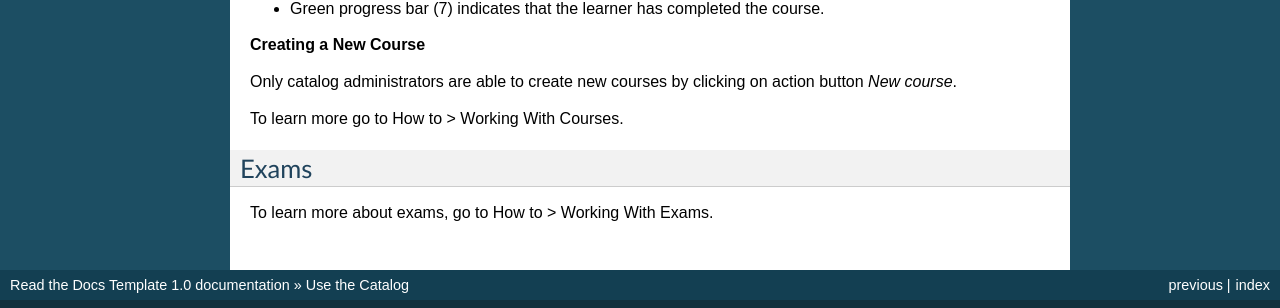
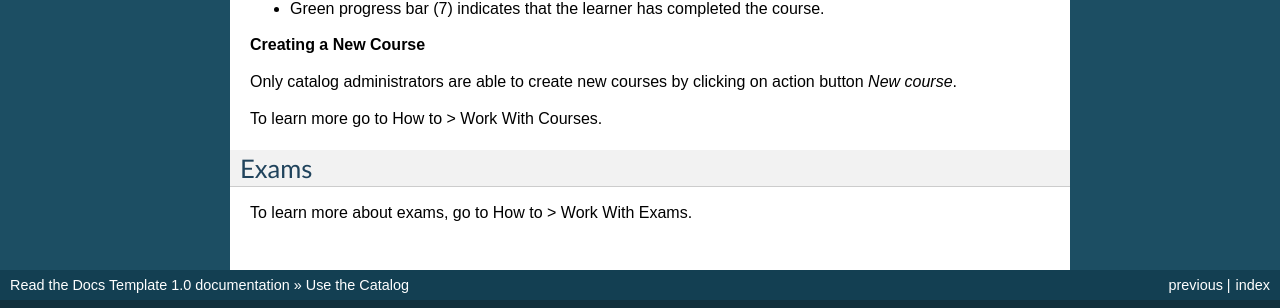
Before and after one commit to pslisko/performa365docs, a Sphinx documentation site: the page built from docs/howto/use_the_catalog.rst, in a window 1280 px wide. Shown: the part 1044-1352 px from the top of the page. Built offline with Sphinx 7.4.7, drawn with Linux system fonts in a browser that asks for light colours; pages that are not in the unit, such as notebooks, are missing from menus.

Commit message:
Update use_the_catalog.rst

```diff
--- a/docs/howto/use_the_catalog.rst
+++ b/docs/howto/use_the_catalog.rst
@@ -35,10 +35,10 @@ Each course tile contains name, image and learner status displayed by the progre
 
 Only catalog administrators are able to create new courses by clicking on action button *New course*.
 
-To learn more go to How to > Working With Courses.
+To learn more go to How to > Work With Courses.
 
 
 Exams
 **********
 
-To learn more about exams, go to How to > Working With Exams.
+To learn more about exams, go to How to > Work With Exams.
```
